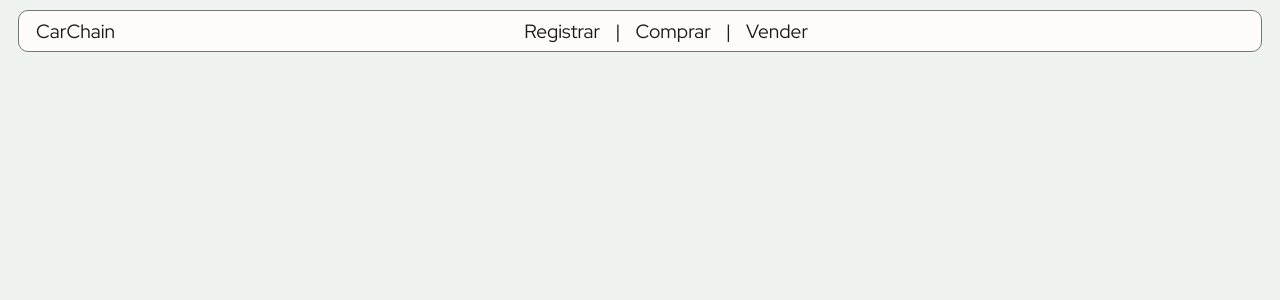
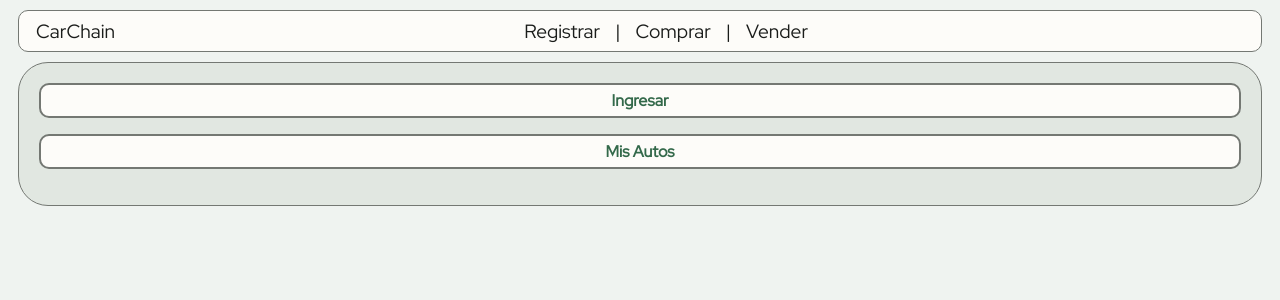
Before and after one commit to miiky976/CarChainGUI, a React (Vite) app: page /Perfil in a window 1280 px wide. Shown: the top 300 px of the page. Built offline with nearby package versions, Linux system fonts and the light colour scheme; some icons are missing.

Commit message:
MetaMask y Pagina de perfil Agregados

```diff
--- a/index.html
+++ b/index.html
@@ -7,8 +7,7 @@
     <link rel="preconnect" href="https://fonts.googleapis.com">
     <link rel="preconnect" href="https://fonts.gstatic.com" crossorigin>
     <link href="https://fonts.googleapis.com/css2?family=Red+Hat+Display&display=swap" rel="stylesheet">
-    <script src="https://code.iconify.design/2/2.2.1/iconify.min.js"></script>
-    <title>Vite + React</title>
+    <title>CarChain</title>
   </head>
   <body>
     <div id="root"></div>
--- a/src/components/App.jsx
+++ b/src/components/App.jsx
@@ -1,16 +1,24 @@
 import { Cabeza } from "./Cabeza";
-import {Registrar} from "./Registrar";
+import { Registrar } from "./Registrar";
 import { Comprar } from "./Comprar";
-import { BrowserRouter,Routes ,Route, Link } from "react-router-dom";
+import { BrowserRouter, Routes, Route, Link } from "react-router-dom";
 import { Inicio } from "./Inicio";
+import { ProfileCard } from "./ProfileCard";
+import { useState } from "react";
 export const App = () => {
+    const [profid, setprofid] = useState("Ingresar");
+    console.log(profid);
+    const ChangeProfID = (id) => {
+        setprofid(id);
+    }
     return (
         <BrowserRouter>
             <Cabeza titulo='CarChain'></Cabeza>
             <Routes>
-                <Route path="/" element={<Inicio/>}/>
-                <Route path="/Registrar" element={<Registrar/>}/>
-                <Route path="/Comprar" element={<Comprar/>}/>
+                <Route path="/" element={<Inicio />} />
+                <Route path="/Registrar" element={<Registrar />} />
+                <Route path="/Comprar" element={<Comprar />} />
+                <Route path="/Perfil" element={<ProfileCard profileid={profid} OnClickState={ChangeProfID} />} />
             </Routes>
         </BrowserRouter>
     )
--- a/src/components/BtnPrimary.jsx
+++ b/src/components/BtnPrimary.jsx
@@ -1,7 +1,8 @@
-export const BtnPrimary = ({texto}) => {
+const accion = () => {
+    console.log('No tengo una accion');
+}
+export const BtnPrimary = ({Texto, Form, OnClick}) => {
     return (
-        <>
-        <button className="btnPrimary">{texto}</button>
-        </>
+        <button form={Form} className="btnPrimary" onClick={OnClick}>{Texto}</button>
     )
 }
--- a/src/components/Cabeza.jsx
+++ b/src/components/Cabeza.jsx
@@ -14,7 +14,7 @@ export const Cabeza = ({ titulo }) => {
                     <a className="varel" href="/Vender">Vender</a>
                 </span>
                 <span className="Perfil">
-                    <a href="/Perfil"><Icon icon="gg:profile"/></a>
+                    <Link to={"/Perfil"}><Icon icon="gg:profile"/></Link>
                 </span>
             </nav>
         </>
--- a/src/components/Inicio.jsx
+++ b/src/components/Inicio.jsx
@@ -1,7 +1,10 @@
 export const Inicio = () => {
     return (
         <main>
-            <h1>Hola Perras</h1>
+            <h1>CarChain</h1>
+            <p>El lugar donde los sueños se hacen realidad</p>
+            <br />
+            <h2>Inserta una moneda para comenzar</h2>
         </main>
     )
 }
--- /dev/null
+++ b/src/components/ProfileCard.jsx
@@ -0,0 +1,27 @@
+import { BtnPrimary } from "./BtnPrimary";
+
+export const ProfileCard = ({ profileid = "Ingresar", OnClickState }) => {
+    const MetaMask = () => {
+        // const msg ="Hola";
+        // OnClickState(msg.trim());
+        if(window.ethereum && window.ethereum.isMetaMask){
+            //Si tiene metamask
+            window.ethereum.request({method:'eth_requestAccounts'})
+            .then(result => {
+                OnClickState(result[0]);
+            })
+            .catch(error => {
+                console.log('Algo salio mal');
+                console.error(error);
+            });
+        }else{
+            window.open("https://metamask.io/", '_blank', 'noopener,noreferrer');
+        }
+    }
+    return (
+        <main className="p-card">
+            <BtnPrimary OnClick={MetaMask} Texto={profileid}></BtnPrimary>
+            <BtnPrimary Texto={"Mis Autos"}></BtnPrimary>
+        </main>
+    )
+}
--- a/src/components/Registrar.jsx
+++ b/src/components/Registrar.jsx
@@ -11,7 +11,7 @@ export const Registrar = () => {
                         <FormTextField content={'Marca'} id={'marca'}/>
                         <FormTextField content={'Motor'} id={'motor'}/>
                         <FormTextField content={'Dueño'} id={'owner'}/>
-                        <BtnPrimary texto={'Registrar'}></BtnPrimary>
+                        <BtnPrimary Texto={'Registrar'}></BtnPrimary>
                 </form>
             </div>
         </main>
--- a/src/main.css
+++ b/src/main.css
@@ -155,6 +155,7 @@ header span {
 }
 
 .btnPrimary {
+    width: 100%;
     font-size: 12pt;
     font-weight: 900;
     background-color: var(--surface);
@@ -164,6 +165,7 @@ header span {
     padding-right: 10px;
     border-radius: 10px;
     border: 2px solid var(--outline);
+    margin-bottom: 1rem;
 }
 
 .btnPrimary:hover {
@@ -248,3 +250,10 @@ header span {
         "titulo titulo busqueda"
         "conten1 conten2 conten3"
 }
+
+.p-card{
+    background-color: var(--surface5);
+    padding: 20px;
+    border-radius: 30px;
+    border: 1px solid var(--outline);
+}
```
